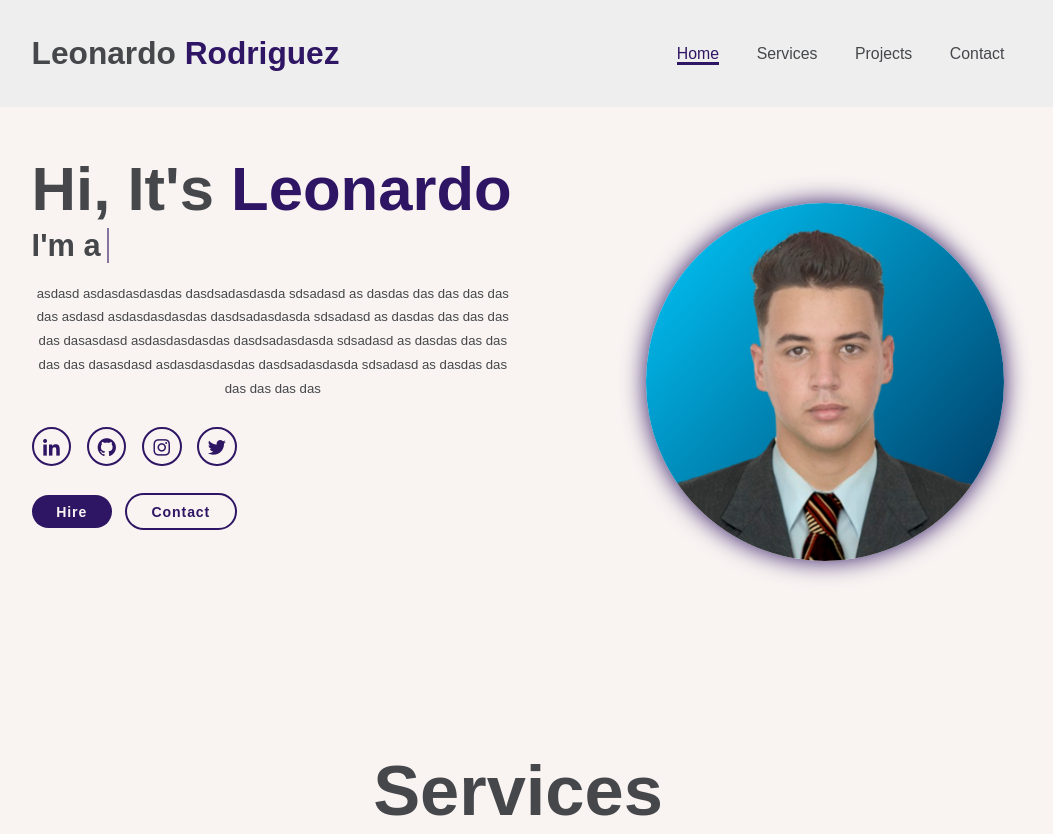
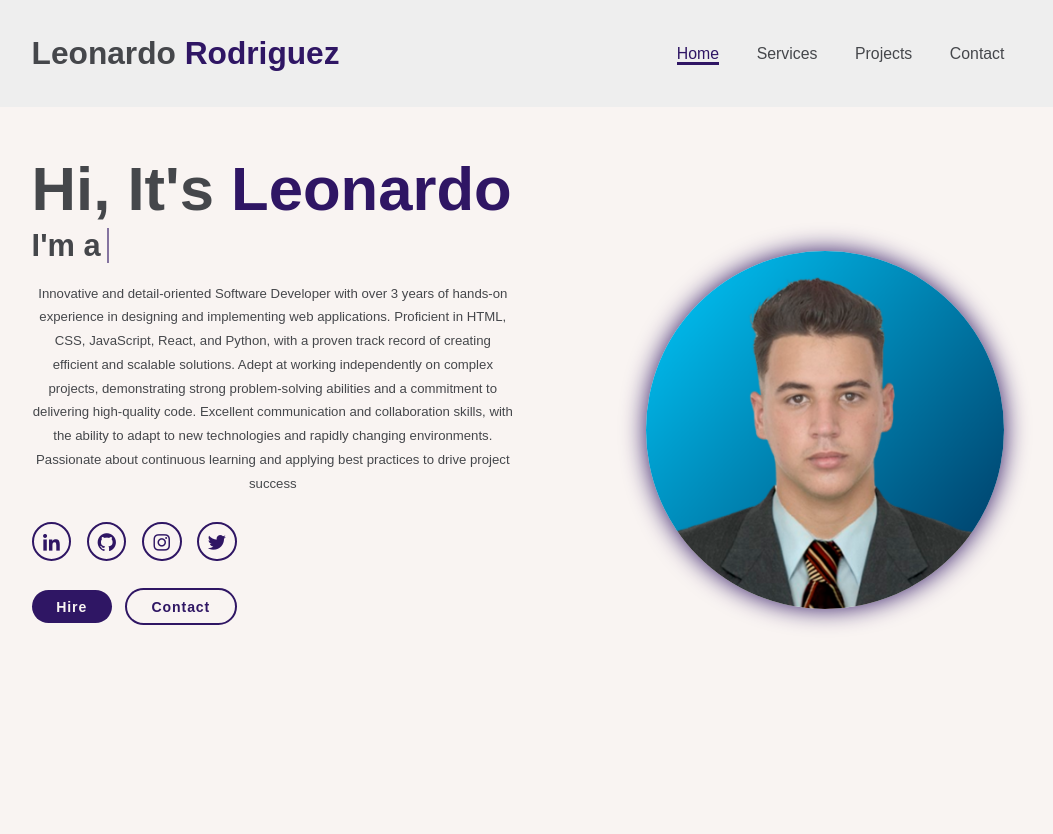
Before and after one commit to Leonard392/Personal-Portfolio, a plain HTML site: page index.html in a window 1280 px wide. Shown: the top 834 px of the page, without its empty margins (122-1175 px from the left). Drawn offline with nearby package versions, Linux system fonts and the light colour scheme.

Commit message:
Update my description

```diff
--- a/index.html
+++ b/index.html
@@ -29,11 +29,12 @@
         <h1>Hi, It's <span>Leonardo</span></h1>
         <h3 class="text-animation">I'm a <span></span></h3>
         <p>
-          asdasd asdasdasdasdas dasdsadasdasda sdsadasd as dasdas das das das
-          das das asdasd asdasdasdasdas dasdsadasdasda sdsadasd as dasdas das
-          das das das dasasdasd asdasdasdasdas dasdsadasdasda sdsadasd as dasdas
-          das das das das dasasdasd asdasdasdasdas dasdsadasdasda sdsadasd as
-          dasdas das das das das das
+          Innovative and detail-oriented Software Developer with over 3 years of hands-on experience in designing and
+implementing web applications. Proficient in HTML, CSS, JavaScript, React, and Python, with a proven track
+record of creating efficient and scalable solutions. Adept at working independently on complex projects,
+demonstrating strong problem-solving abilities and a commitment to delivering high-quality code. Excellent
+communication and collaboration skills, with the ability to adapt to new technologies and rapidly changing
+environments. Passionate about continuous learning and applying best practices to drive project success
         </p>
 
         <div class="social-icons">
```
